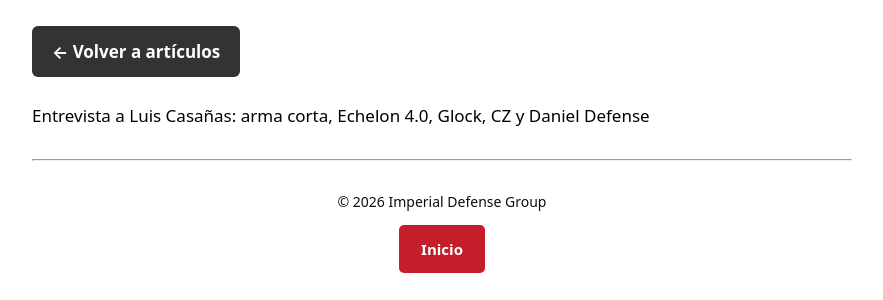
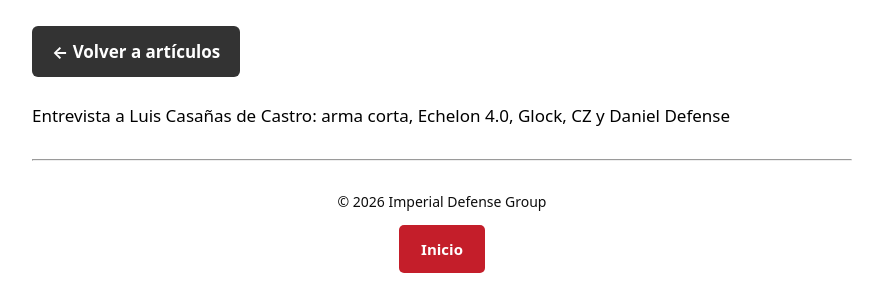
Before and after one commit to imperialdefensegroup/articulos, a Jekyll site: the page built from _posts/2026-04-25-entrevista-luis-casanas-parte-2.md, in a window 1280 px wide and 900 px high, scrolled down 2138 px. Shown: the part 587-887 px from the top of the window, without its empty margins (198-1081 px from the left). Built offline with Jekyll 4.4.1, drawn with Linux system fonts in a browser that asks for light colours; some of the changed text lies outside the part shown.

Commit message:
Update 2026-04-25-entrevista-luis-casanas-parte-2.md

```diff
--- a/_posts/2026-04-25-entrevista-luis-casanas-parte-2.md
+++ b/_posts/2026-04-25-entrevista-luis-casanas-parte-2.md
@@ -1,6 +1,6 @@
 ---
 layout: post
-title: "Luis Casañas: Echelon 4.0, CZ Bren 3 y más en la entrevista 2º parte"
+title: "Luis Casañas de Castro: Echelon 4.0, CZ Bren 3 y más en la entrevista 2º parte"
 date: 2026-04-25
 permalink: /entrevista-luis-casanas-parte-2/
 image: /assets/img/cz-p10c-upgrades.jpg
@@ -54,4 +54,4 @@ Como por ejemplo los SCAR de FN o el Bren 3 de CZ. Quizá tenga una curva de apr
   </a>
 </p>
 
-Entrevista a Luis Casañas: arma corta, Echelon 4.0, Glock, CZ y Daniel Defense
+Entrevista a Luis Casañas de Castro: arma corta, Echelon 4.0, Glock, CZ y Daniel Defense
```
